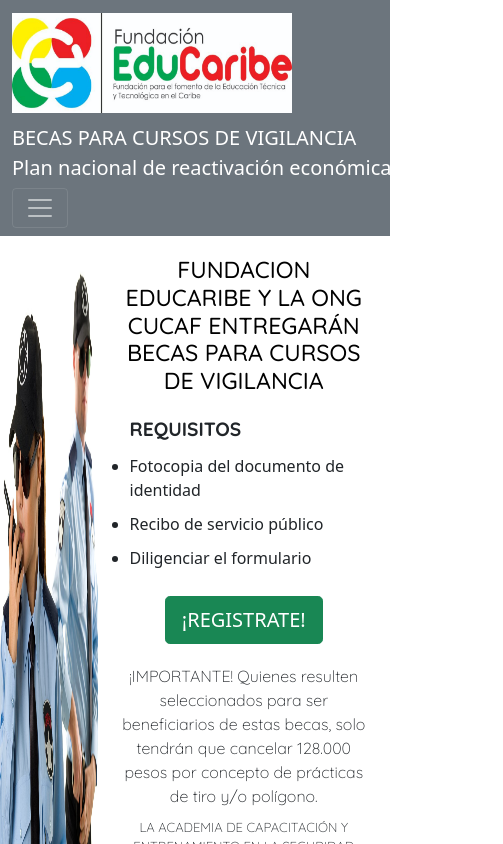
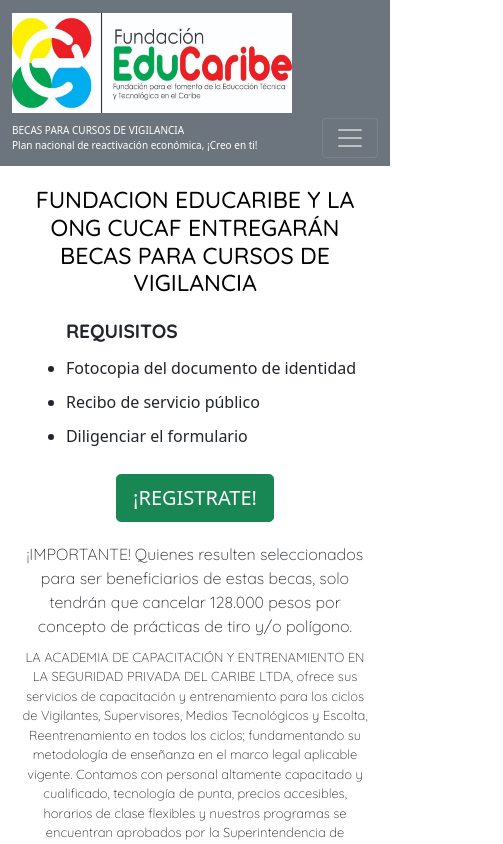
Before and after one commit to Guerrero9606/landing-page, a React (Create React App) app: page / in a window 390 px wide. Shown: the top 844 px of the page, 503 px wide, since content can reach past the window. Built offline with nearby package versions, Linux system fonts and the light colour scheme.

Commit message:
Se agregan media queries

```diff
--- a/src/Users/components/Header.jsx
+++ b/src/Users/components/Header.jsx
@@ -15,7 +15,7 @@
                     <Navbar.Brand href="#home">
                         <img className="fundacion" src={fundacion} alt="Logo fundacion" />
                     </Navbar.Brand>
-                    <Navbar.Brand >
+                    <Navbar.Brand className="nav-brand">
                         BECAS PARA CURSOS DE VIGILANCIA <br/>
                         Plan nacional de reactivación económica, ¡Creo en ti!
                     </Navbar.Brand>
--- a/src/Users/styles/styles.css
+++ b/src/Users/styles/styles.css
@@ -147,6 +147,12 @@
     align-items: center;
 }
 
+@media (max-width: 1024px) {
+    .button-what {
+        margin-left: 10px;
+    }
+}
+
 @media (max-width: 768px) {
     .form {
         width: 100vw;
@@ -177,4 +183,17 @@
         width: 40px;
         height: 40px;
     }
+
+    .body-section {
+        width: 100%;
+    }
+
+    .body-aside {
+        width: 0;
+        height: auto;
+    }
+
+    .nav-brand {
+        font-size: x-small;
+    }
 }
```
